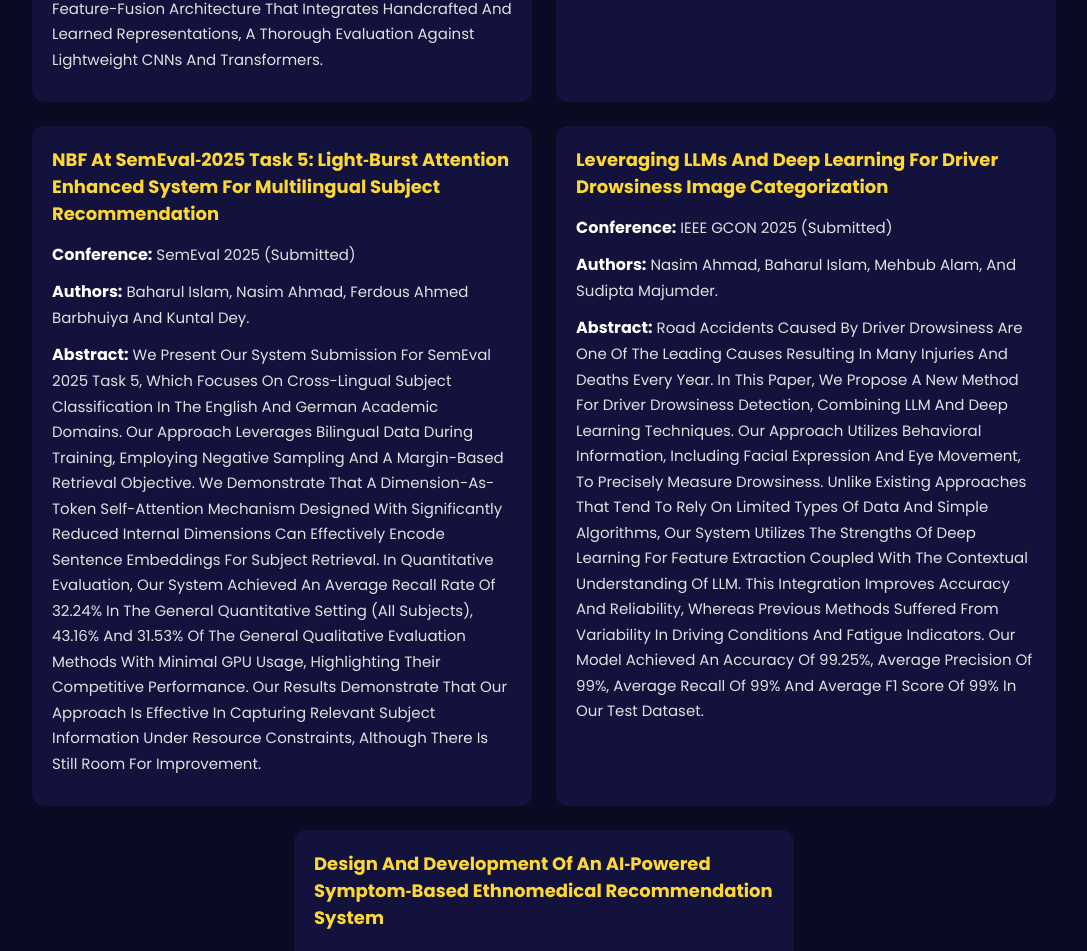
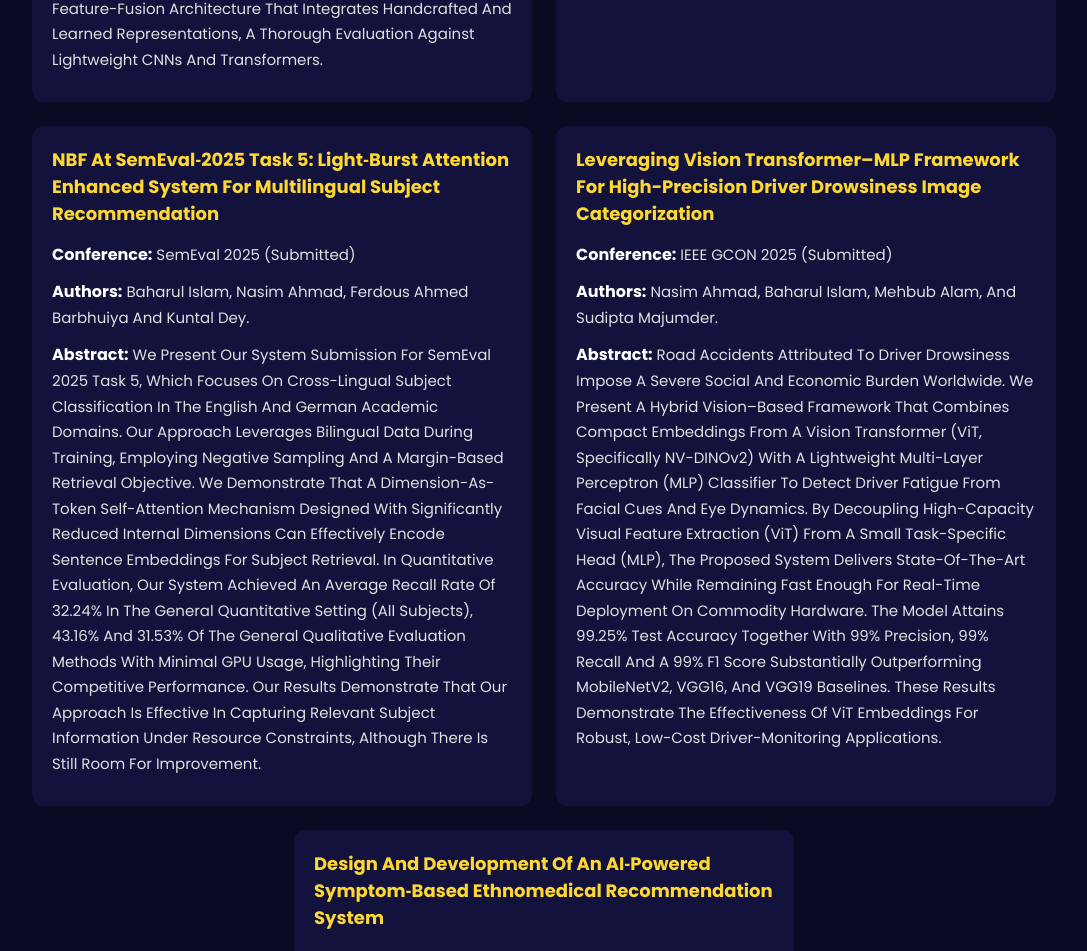
Before and after one commit to Baharul0111/MyPortfolioWebsite, a plain HTML site: page index.html in a window 1280 px wide. Shown: the part 4072-5023 px from the top of the page, without its empty margins (96-1183 px from the left). Drawn offline with nearby package versions, Linux system fonts and the light colour scheme; no server answers.

Commit message:
Update index.html

```diff
--- a/index.html
+++ b/index.html
@@ -210,11 +210,11 @@
     <!-- Driver Drowsiness Detection -->
     <div class="box tilt">
       <div class="content">
-        <div class="tag"><h3>Leveraging LLMs and Deep Learning for Driver Drowsiness Image Categorization</h3></div>
+        <div class="tag"><h3>Leveraging Vision Transformer–MLP Framework for High-Precision Driver Drowsiness Image Categorization</h3></div>
         <div class="desc">
           <p><strong>Conference:</strong> IEEE GCON 2025 (submitted)</p>
           <p><strong>Authors:</strong> Nasim Ahmad, Baharul Islam, Mehbub Alam, and Sudipta Majumder.</p>
-          <p><strong>Abstract:</strong> Road accidents caused by driver drowsiness are one of the leading causes resulting in many injuries and deaths every year. In this paper, we propose a new method for driver drowsiness detection, combining LLM and deep learning techniques. Our approach utilizes behavioral information, including facial expression and eye movement, to precisely measure drowsiness. Unlike existing approaches that tend to rely on limited types of data and simple algorithms, our system utilizes the strengths of deep learning for feature extraction coupled with the contextual understanding of LLM. This integration improves accuracy and reliability, whereas previous methods suffered from variability in driving conditions and fatigue indicators. Our model achieved an accuracy of 99.25%, average precision of 99%, average recall of 99% and average F1 score of 99% in our test dataset.</p>
+          <p><strong>Abstract:</strong> Road accidents attributed to driver drowsiness impose a severe social and economic burden worldwide. We present a hybrid vision–based framework that combines compact embeddings from a Vision Transformer (ViT, specifically NV-DINOv2) with a lightweight multi-layer perceptron (MLP) classifier to detect driver fatigue from facial cues and eye dynamics. By decoupling high-capacity visual feature extraction (ViT) from a small task-specific head (MLP), the proposed system delivers state-of-the-art accuracy while remaining fast enough for real-time deployment on commodity hardware. The model attains 99.25% test accuracy together with 99% precision, 99% recall and a 99% F1 score substantially outperforming MobileNetV2, VGG16, and VGG19 baselines. These results demonstrate the effectiveness of ViT embeddings for robust, low-cost driver-monitoring applications.</p>
         </div>
       </div>
     </div>
```
